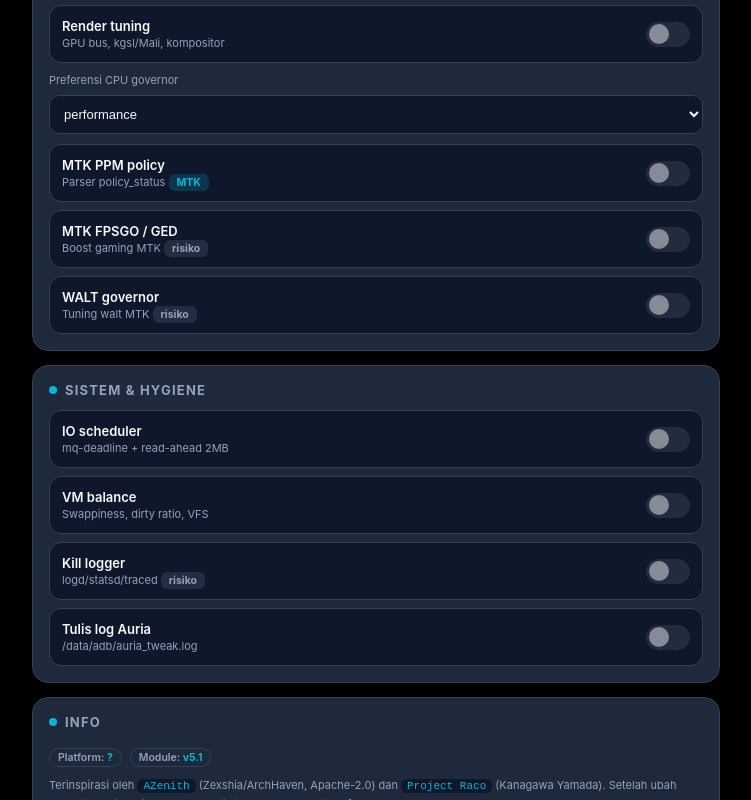
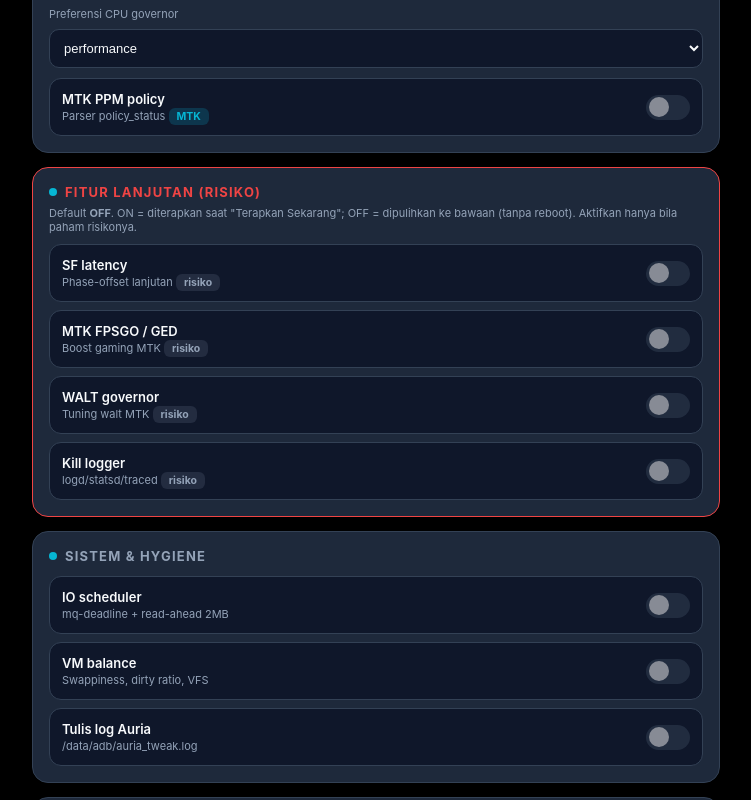
Before and after one commit to iqbalairlangga/auria-tweak, a plain HTML site: page webroot/index.html in a window 1280 px wide. Shown: the part 1004-1804 px from the top of the page, without its empty margins (264-1015 px from the left). Drawn offline with Linux system fonts and the light colour scheme.

Commit message:
feat: reversible on/off for all advanced features via WebUI
- restore_disabled() in engine reverts thermal (stock), fpsgo, SF latency
  props, and loggers live when their flag is OFF - no reboot required
- thermal kill mode snapshots MTK zone policies for accurate restore
- WebUI: dedicated 'Fitur Lanjutan (risiko)' card grouping SF latency,
  FPSGO, WALT, kill logd with clear ON/OFF semantics
- bump to v5.3

```diff
--- a/webroot/index.html
+++ b/webroot/index.html
@@ -157,11 +157,6 @@ code{background:var(--surface2);padding:1px 6px;border-radius:6px;font-size:11px
         <div class="d">Zeta props + color matrix</div></div>
       <button class="switch"></button>
     </div>
-    <div class="toggle" data-key="AURIA_SF_LATENCY">
-      <div class="info"><div class="t">SF latency</div>
-        <div class="d">Phase-offset lanjutan <span class="tag">risiko</span></div></div>
-      <button class="switch"></button>
-    </div>
     <label style="font-size:11px;color:var(--muted);margin-top:10px;display:block">
       Refresh rate target</label>
     <select id="AURIA_REFRESH">
@@ -197,6 +192,18 @@ code{background:var(--surface2);padding:1px 6px;border-radius:6px;font-size:11px
         <div class="d">Parser policy_status <span class="tag live">MTK</span></div></div>
       <button class="switch"></button>
     </div>
+  </div>
+
+  <div class="card" style="border-color:var(--error)">
+    <h2 style="color:var(--error)">Fitur Lanjutan (risiko)</h2>
+    <p style="font-size:11px;color:var(--muted);margin:-6px 0 10px">Default
+      <b>OFF</b>. ON = diterapkan saat "Terapkan Sekarang"; OFF = dipulihkan ke
+      bawaan (tanpa reboot). Aktifkan hanya bila paham risikonya.</p>
+    <div class="toggle" data-key="AURIA_SF_LATENCY">
+      <div class="info"><div class="t">SF latency</div>
+        <div class="d">Phase-offset lanjutan <span class="tag">risiko</span></div></div>
+      <button class="switch"></button>
+    </div>
     <div class="toggle" data-key="AURIA_MTK_FPSGO">
       <div class="info"><div class="t">MTK FPSGO / GED</div>
         <div class="d">Boost gaming MTK <span class="tag">risiko</span></div></div>
@@ -205,6 +212,11 @@ code{background:var(--surface2);padding:1px 6px;border-radius:6px;font-size:11px
     <div class="toggle" data-key="AURIA_WALT">
       <div class="info"><div class="t">WALT governor</div>
         <div class="d">Tuning walt MTK <span class="tag">risiko</span></div></div>
+      <button class="switch"></button>
+    </div>
+    <div class="toggle" data-key="AURIA_KILL_LOGD">
+      <div class="info"><div class="t">Kill logger</div>
+        <div class="d">logd/statsd/traced <span class="tag">risiko</span></div></div>
       <button class="switch"></button>
     </div>
   </div>
@@ -219,11 +231,6 @@ code{background:var(--surface2);padding:1px 6px;border-radius:6px;font-size:11px
     <div class="toggle" data-key="AURIA_VM">
       <div class="info"><div class="t">VM balance</div>
         <div class="d">Swappiness, dirty ratio, VFS</div></div>
-      <button class="switch"></button>
-    </div>
-    <div class="toggle" data-key="AURIA_KILL_LOGD">
-      <div class="info"><div class="t">Kill logger</div>
-        <div class="d">logd/statsd/traced <span class="tag">risiko</span></div></div>
       <button class="switch"></button>
     </div>
     <div class="toggle" data-key="AURIA_LOG_ENABLE">
```
Also changed, not shown: 4 other files.
